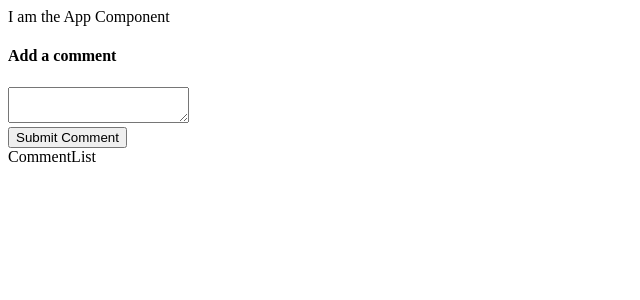
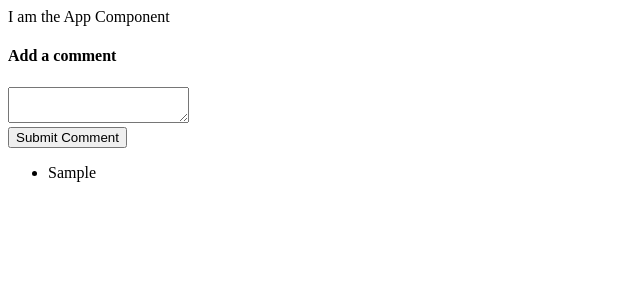
Before and after one commit to akexinad/grider-react, a React (Create React App) app: page / in a window 1280 px wide. Both pictures are taken after typing "Sample" into the empty fields and a click on the button "Submit Comment". Shown: the top 300 px of the page, without its empty margins (0-640 px from the left). Built offline with nearby package versions, Linux system fonts and the light colour scheme.

Commit message:
50. Comment List Wireup

```diff
--- a/src/components/CommentBox.tsx
+++ b/src/components/CommentBox.tsx
@@ -1,5 +1,5 @@
 import React, { FC, useState, ChangeEvent, FormEvent } from "react";
-import { connect, Matching } from "react-redux";
+import { connect } from "react-redux";
 
 import { ISaveCommentAction, IComment } from "../actions/types";
 
@@ -9,10 +9,7 @@ interface ICommentBoxProps {
     saveComment: (comment: IComment) => ISaveCommentAction;
 }
 
-const CommentBox: FC<Matching<
-    (comment: IComment) => ISaveCommentAction,
-    ICommentBoxProps
->> = ({ saveComment }) => {
+const CommentBox: FC<ICommentBoxProps> = ({saveComment}) => {
     const [comment, setComment] = useState("");
 
     const _handleChange = (e: ChangeEvent<HTMLTextAreaElement>) =>
--- a/src/components/CommentList.tsx
+++ b/src/components/CommentList.tsx
@@ -1,9 +1,30 @@
-import React, { FC } from 'react'
+import React, { FC } from "react";
 
-const CommentList: FC = () => {
-    return (
-        <div>CommentList</div>
-    )
+import { IComment } from "../actions/types";
+
+import { connect } from "react-redux";
+import { IAppState } from "../interfaces";
+
+interface CommentListProps {
+    comments: IComment[];
 }
 
-export default CommentList;
+const CommentList: FC<CommentListProps> = ({ comments }) => {
+    const renderComments = () => {
+        return comments.map((comment, index) => <li key={index}>{comment}</li>);
+    };
+
+    return <div>
+        <ul>
+            {renderComments()}
+        </ul>
+    </div>;
+};
+
+const mapStateToProps = (state: IAppState) => {
+    return {
+        comments: state.comments
+    }
+}
+
+export default connect(mapStateToProps)(CommentList);
--- /dev/null
+++ b/src/interfaces.ts
@@ -0,0 +1,5 @@
+import { IComment } from "./actions/types";
+
+export interface IAppState {
+    comments: IComment[];
+}
```
